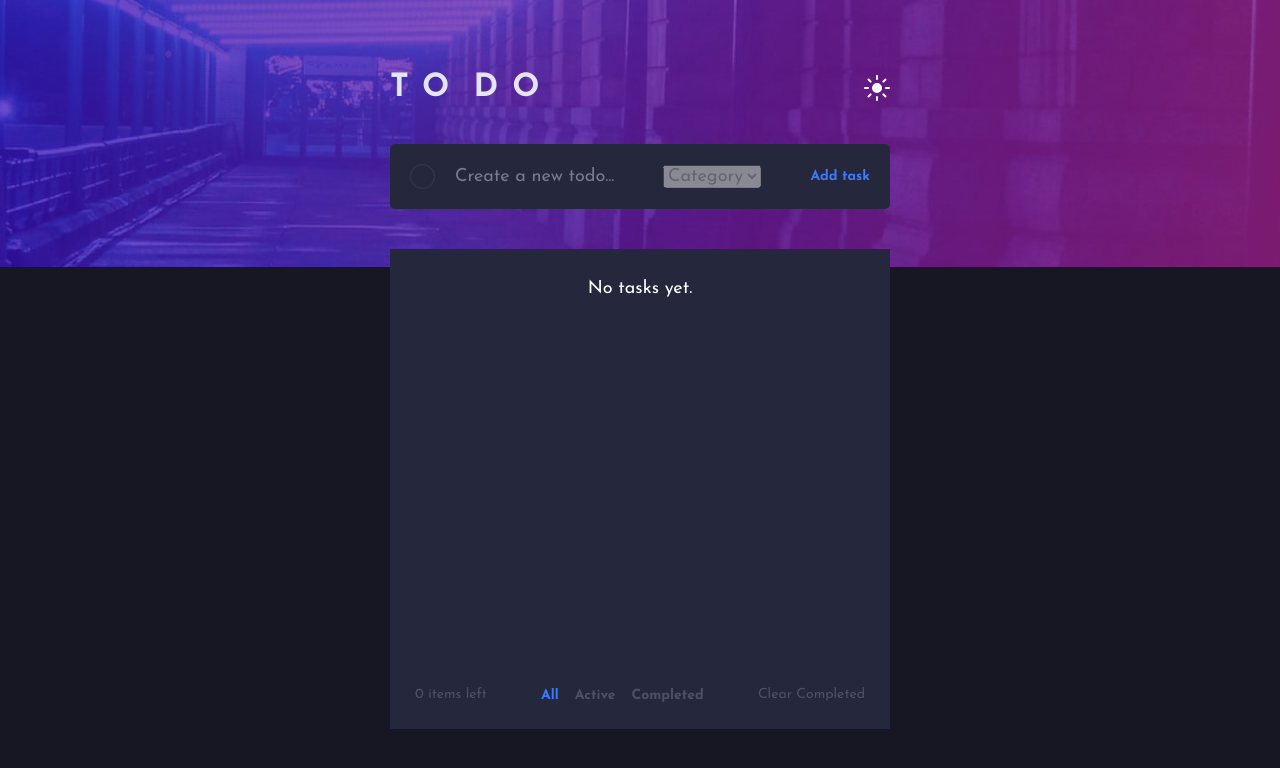
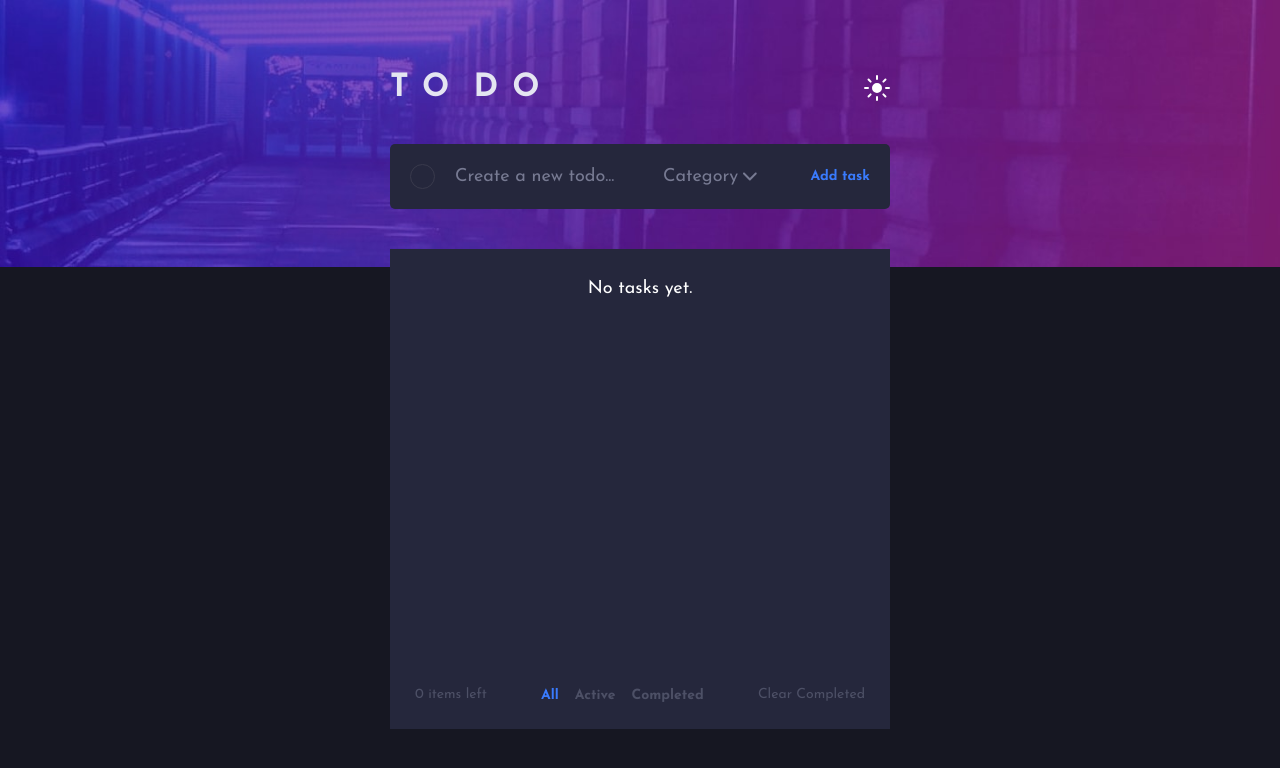
Before and after one commit to vytautassvirskas/Todo_app, a React (Vite) app: page / in a window 1280 px wide. Shown: the top 768 px of the page. Built offline with nearby package versions, Linux system fonts and the light colour scheme.

Commit message:
dropdown component

```diff
--- a/src/components/NewTaskWrapper/NewTaskWrapper.jsx
+++ b/src/components/NewTaskWrapper/NewTaskWrapper.jsx
@@ -4,6 +4,7 @@ import style from "./NewTaskWrapper.module.scss";
 import Circle from "../atoms/Circle/Circle.jsx";
 import Button from "../atoms/Button/Button.jsx";
 import TaskInput from "../atoms/TaskInput/TaskInput.jsx";
+import Dropdown from "../atoms/Dropdown/Dropdown.jsx";
 import dropdownArrow from "../../assets/images/dropdown-svgrepo-com.svg";
 
 const NewTaskWrapper = (props) => {
@@ -67,7 +68,7 @@ const NewTaskWrapper = (props) => {
           onChange={handleChange}
         ></TaskInput>
 
-        <select
+        {/* <select
           disabled={isDisabled}
           // defaultValue="default"
           value={!newTask.category && "default"}
@@ -82,7 +83,8 @@ const NewTaskWrapper = (props) => {
               {category}
             </option>
           ))}
-        </select>
+        </select> */}
+        <Dropdown categories={categories}></Dropdown>
         {/* dropdown made by me */}
         {/* <div className={style.dropdown}>
           <button className={style["dropdown-btn"]}>
--- /dev/null
+++ b/src/components/atoms/Dropdown/Dropdown.jsx
@@ -0,0 +1,30 @@
+import React, { useState } from "react";
+import style from "./Dropdown.module.scss";
+import Arrow from "../Icons/Arrow/Arrow.jsx";
+
+const Dropdown = ({ categories }) => {
+  const [isDropdownOpen, setIsDropdownOpen] = useState(false);
+  const toggleDropdown = () => {
+    setIsDropdownOpen(!isDropdownOpen);
+  };
+
+  const btnClassName = isDropdownOpen ? style["btn--active"] : style.btn;
+
+  return (
+    <div className={style.dropdown} onBlur={() => setIsDropdownOpen(false)}>
+      <button onClick={toggleDropdown} className={btnClassName}>
+        Category <Arrow style={{ marginLeft: "5px" }} rotate={isDropdownOpen} />
+      </button>
+      {isDropdownOpen && (
+        <ul className={style["dropwdown-content"]}>
+          <li>Category</li>
+          {categories.map((category) => (
+            <li key={category}>{category}</li>
+          ))}
+        </ul>
+      )}
+    </div>
+  );
+};
+
+export default Dropdown;
--- /dev/null
+++ b/src/components/atoms/Dropdown/Dropdown.module.scss
@@ -0,0 +1,39 @@
+@import "../../../assets/sass/variables.scss";
+
+.dropdown {
+  position: relative;
+  .btn {
+    @include flexCenter;
+    background-color: transparent;
+    border: none;
+    cursor: pointer;
+    color: $c-text-inactive;
+    transition: color 0.2s ease-in-out;
+    &:hover {
+      color: $c-text-uncompleted;
+    }
+    &--active {
+      @extend .btn;
+      color: $c-text-uncompleted;
+    }
+  }
+  .dropwdown-content {
+    position: absolute;
+    background-color: $c-text-uncompleted;
+    li {
+      padding: 8px;
+      color: $c-text-completed;
+    }
+    li:first-child {
+      background-color: $c-text-inactive;
+      cursor: default;
+    }
+    li:not(li:first-child) {
+      cursor: pointer;
+      &:hover {
+        background-color: $c-text-completed;
+        color: $c-text-uncompleted;
+      }
+    }
+  }
+}
--- /dev/null
+++ b/src/components/atoms/Icons/Arrow/Arrow.jsx
@@ -0,0 +1,19 @@
+import React from "react";
+import style from "./Arrow.module.scss";
+
+const Arrow = ({ rotate, ...restProps }) => {
+  const arrowClassName = rotate ? style["arrow--rotate"] : style.arrow;
+  return (
+    <svg
+      {...restProps}
+      className={arrowClassName}
+      width="14"
+      height="9"
+      viewBox="0 0 14 9"
+    >
+      <path d="M6.86 6.08801L12.045 0.794008C12.2263 0.606291 12.476 0.500275 12.737 0.500275C12.998 0.500275 13.2477 0.606291 13.429 0.794008C13.8084 1.18975 13.8084 1.81427 13.429 2.21001L7.553 8.21001C7.18544 8.58753 6.58286 8.6 6.19999 8.23801L0.285999 2.21401C-0.0937053 1.81915 -0.0937053 1.19487 0.285999 0.800008C0.467278 0.612291 0.717033 0.506275 0.977992 0.506275C1.23895 0.506275 1.48871 0.612291 1.66999 0.800008L6.86 6.08801Z" />
+    </svg>
+  );
+};
+
+export default Arrow;
--- /dev/null
+++ b/src/components/atoms/Icons/Arrow/Arrow.module.scss
@@ -0,0 +1,12 @@
+@import "../../../../assets/sass/variables.scss";
+
+.arrow {
+  transition: 0.2s ease-in-out;
+  fill: $c-text-inactive;
+
+  &--rotate {
+    @extend .arrow;
+    transform: rotate(180deg);
+    fill: $c-text-uncompleted;
+  }
+}
--- a/src/components/atoms/TaskInput/TaskInput.module.scss
+++ b/src/components/atoms/TaskInput/TaskInput.module.scss
@@ -5,6 +5,7 @@ input[name="taskName"] {
   outline: transparent;
   border: none;
   color: $c-text-uncompleted;
+  caret-color: $c-text-primary;
 }
 input[name="taskName"]::placeholder {
   font-family: $ff-primary;
```
Lines whose indentation alone changed are shown as unchanged.
